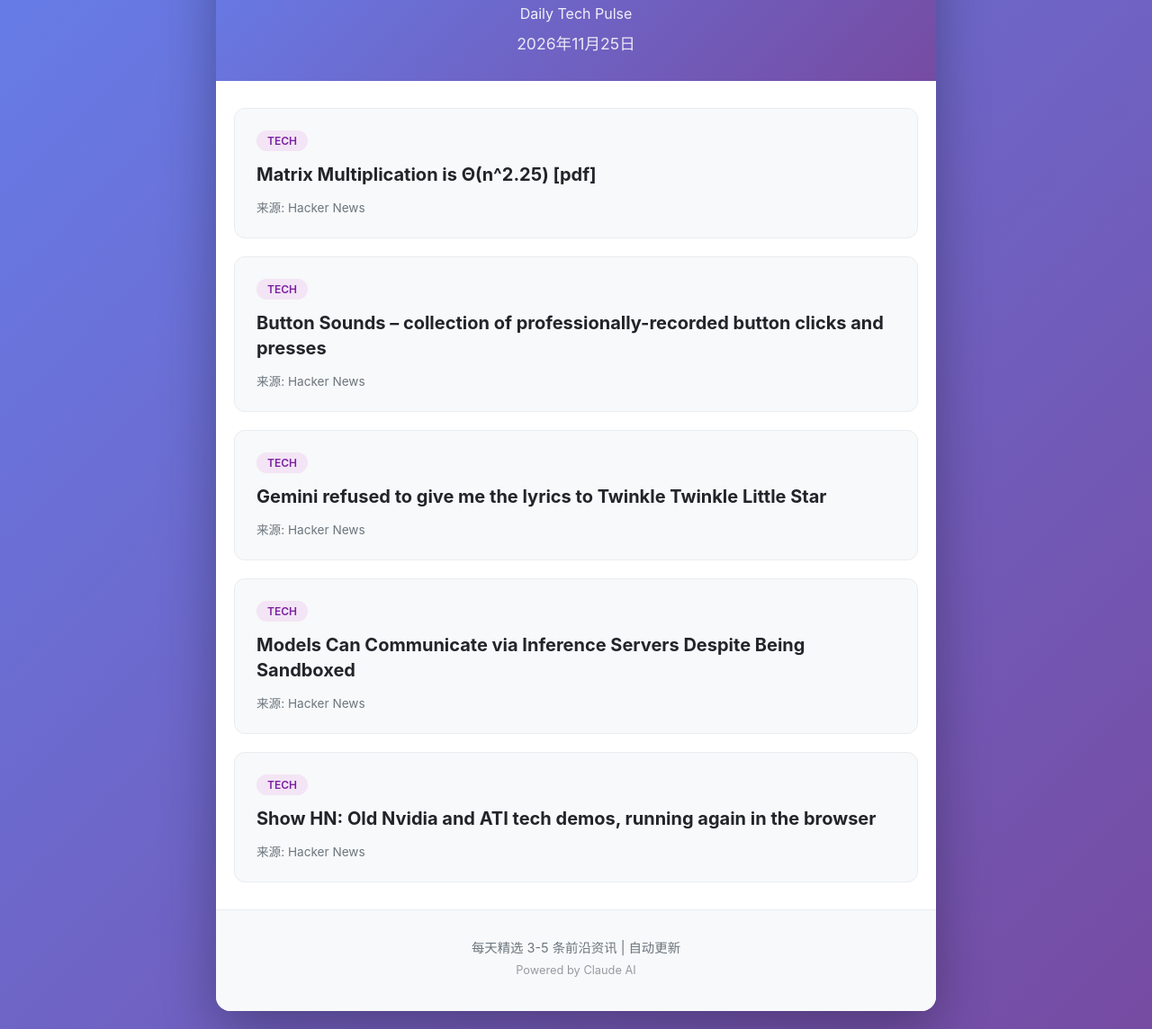
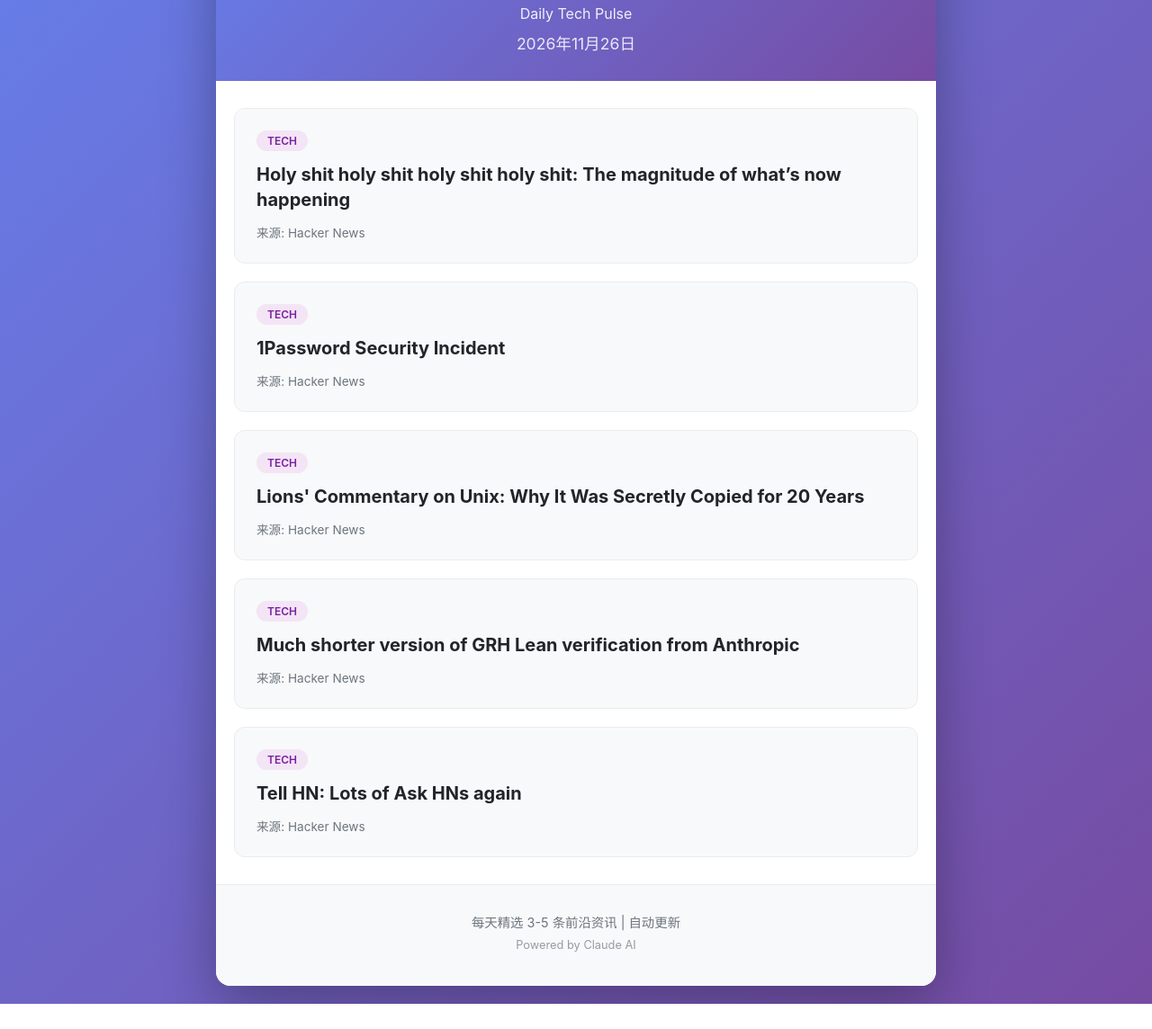
Before and after one commit to guixin1/daily-tech-pulse, a plain HTML site: page index.html in a window 1280 px wide. Shown: the part 121-1265 px from the top of the page at 90% size. After the commit the page ends 1237 px from the top, so only its background shows below. Drawn offline with Linux system fonts and the light colour scheme.

Commit message:
Update daily news - 2026-11-26

```diff
--- a/index.html
+++ b/index.html
@@ -11,7 +11,7 @@
         <header>
             <h1>每日前沿</h1>
             <p class="subtitle">Daily Tech Pulse</p>
-            <p class="date">2026年11月25日</p>
+            <p class="date">2026年11月26日</p>
         </header>
 
         <main>
@@ -19,7 +19,7 @@
 
                 <article class="news-item">
                     <span class="source-tag tech">tech</span>
-                    <h2><a href="https://github.com/openai/math/blob/main/preprints/The-matrix-multiplication-exponent-is-nine-fourths-November-24-2026/paper.pdf" target="_blank" rel="noopener">Matrix Multiplication is Θ(n^2.25) [pdf]</a></h2>
+                    <h2><a href="https://scottaaronson.blog/?p=10379" target="_blank" rel="noopener">Holy shit holy shit holy shit holy shit: The magnitude of what’s now happening</a></h2>
                     <p class="summary"></p>
                     <div class="meta">
                         <span class="source">来源: Hacker News</span>
@@ -28,7 +28,7 @@
 
                 <article class="news-item">
                     <span class="source-tag tech">tech</span>
-                    <h2><a href="https://buttons.joshwcomeau.com/" target="_blank" rel="noopener">Button Sounds – collection of professionally-recorded button clicks and presses</a></h2>
+                    <h2><a href="https://1password.com/blog/update-on-nov-2026-security-incident" target="_blank" rel="noopener">1Password Security Incident</a></h2>
                     <p class="summary"></p>
                     <div class="meta">
                         <span class="source">来源: Hacker News</span>
@@ -37,7 +37,7 @@
 
                 <article class="news-item">
                     <span class="source-tag tech">tech</span>
-                    <h2><a href="https://www.comentr.com/technology/01M88DWQ0R4NCMYR17AFEWRG1F" target="_blank" rel="noopener">Gemini refused to give me the lyrics to Twinkle Twinkle Little Star</a></h2>
+                    <h2><a href="https://fosscomics.com/posts/17.%20Lions%27%20Commentary%20on%20Unix/" target="_blank" rel="noopener">Lions' Commentary on Unix: Why It Was Secretly Copied for 20 Years</a></h2>
                     <p class="summary"></p>
                     <div class="meta">
                         <span class="source">来源: Hacker News</span>
@@ -46,7 +46,7 @@
 
                 <article class="news-item">
                     <span class="source-tag tech">tech</span>
-                    <h2><a href="https://www.lesswrong.com/posts/7wzWuLP3HhyBLmKfo/models-can-communicate-via-inference-servers-despite-being" target="_blank" rel="noopener">Models Can Communicate via Inference Servers Despite Being Sandboxed</a></h2>
+                    <h2><a href="https://github.com/lsernau/grh-lean" target="_blank" rel="noopener">Much shorter version of GRH Lean verification from Anthropic</a></h2>
                     <p class="summary"></p>
                     <div class="meta">
                         <span class="source">来源: Hacker News</span>
@@ -55,7 +55,7 @@
 
                 <article class="news-item">
                     <span class="source-tag tech">tech</span>
-                    <h2><a href="https://gpu-demo-gallery.pages.dev/" target="_blank" rel="noopener">Show HN: Old Nvidia and ATI tech demos, running again in the browser</a></h2>
+                    <h2><a href="https://news.ycombinator.com/item?id=50649864" target="_blank" rel="noopener">Tell HN: Lots of Ask HNs again</a></h2>
                     <p class="summary"></p>
                     <div class="meta">
                         <span class="source">来源: Hacker News</span>
```
